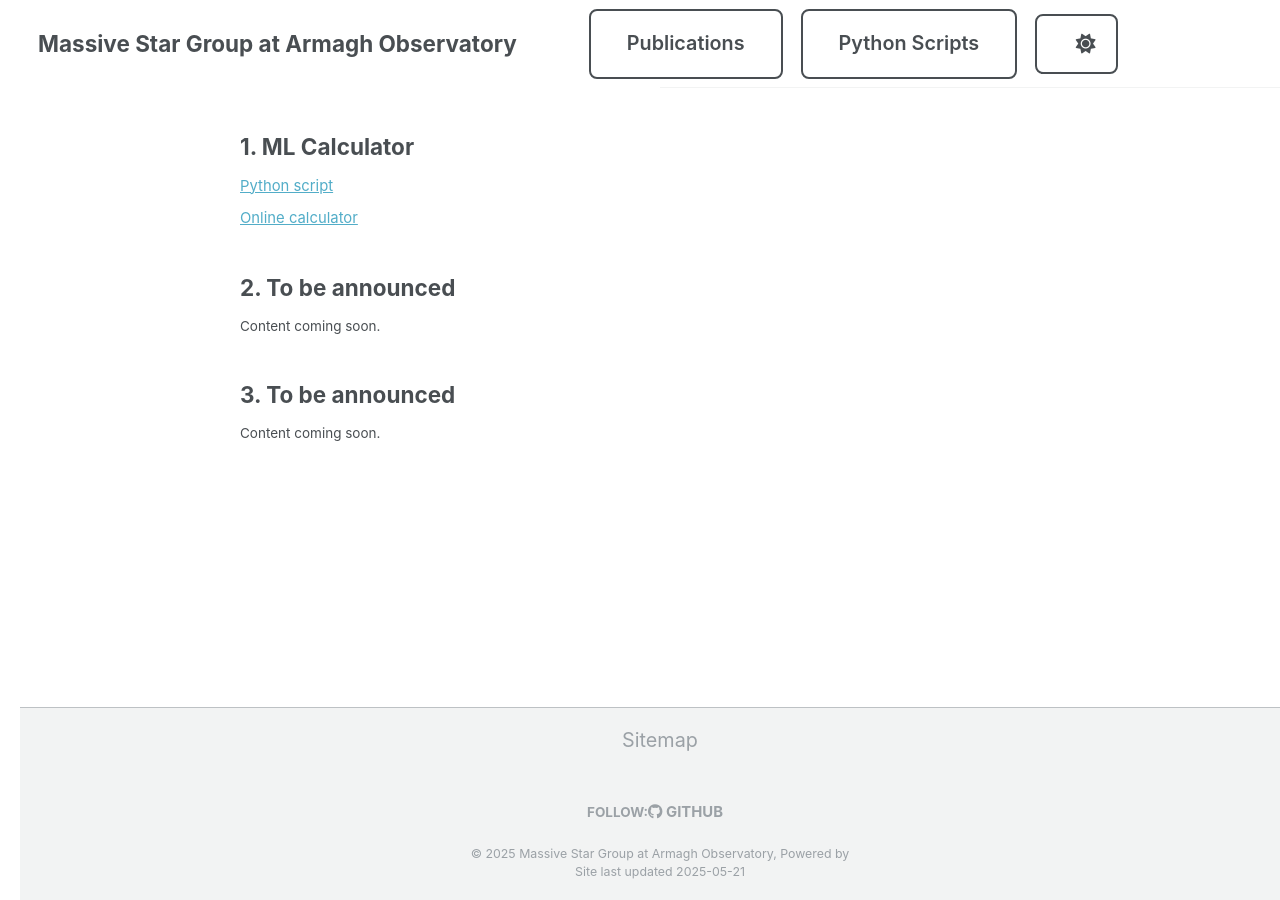
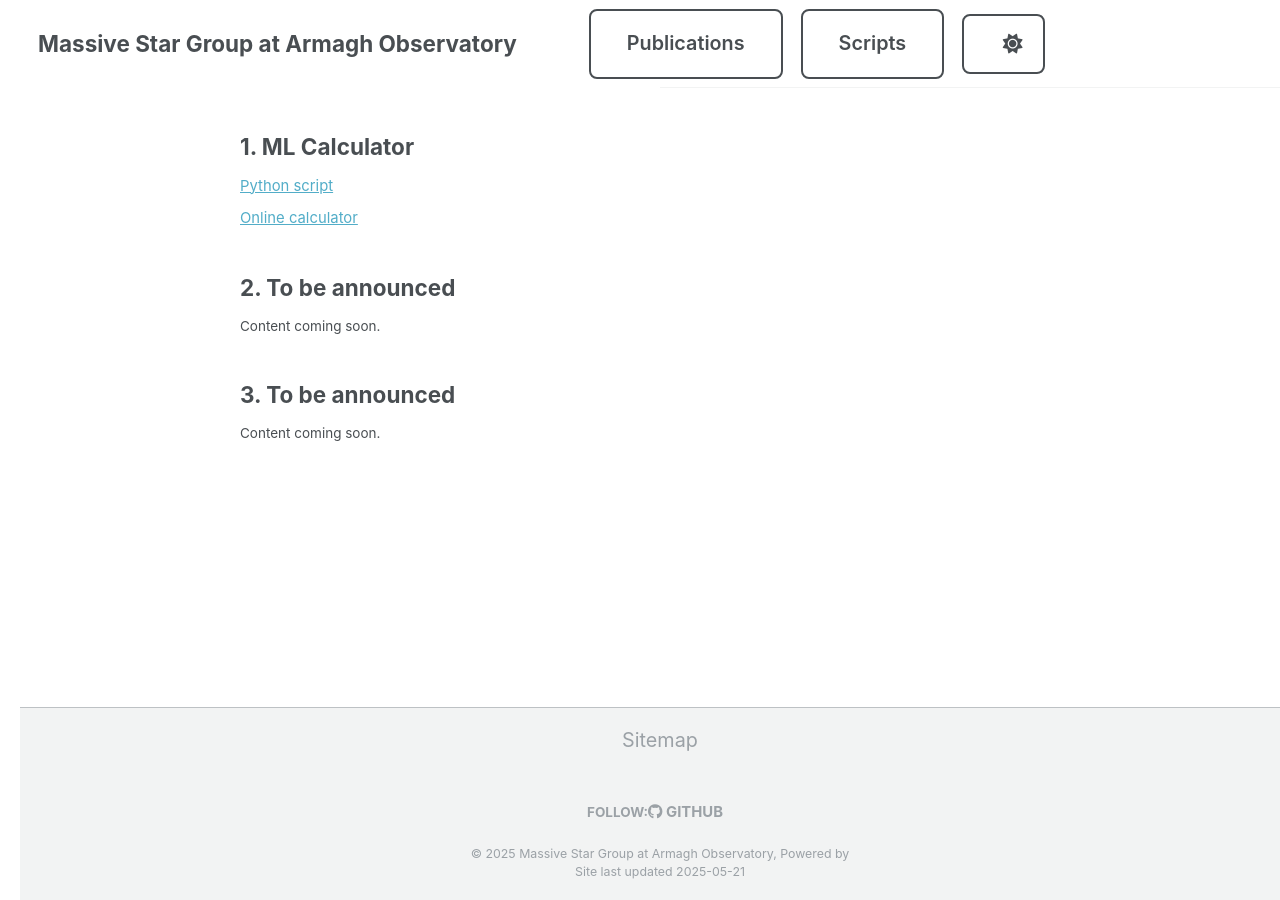
Before and after one commit to Mdot-com/mdot.com, a Jekyll site: the page built from ml-calculator.md, in a window 1280 px wide. Built offline with Jekyll 4.4.1, drawn with Linux system fonts in a browser that asks for light colours.

Commit message:
Update navigation.yml

```diff
--- a/_data/navigation.yml
+++ b/_data/navigation.yml
@@ -11,8 +11,8 @@ main:
   - title: "Publications"
     url: /publications/
 
-  - title: "Python Scripts"
-    url: /python-scripts/
+  - title: "Scripts"
+    url: /scripts/
 
 
  # - title: "Teaching"
```
